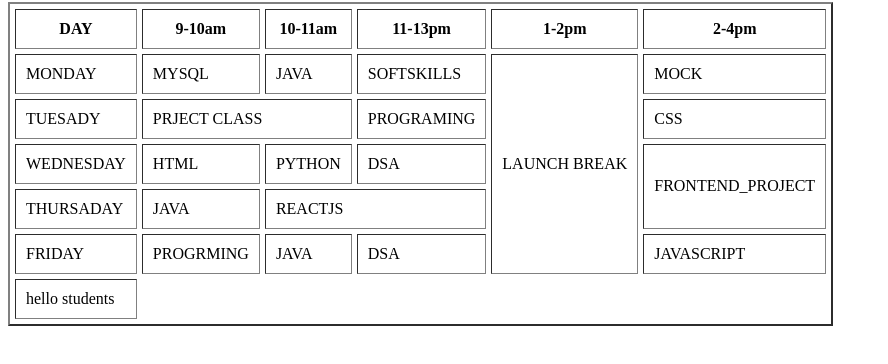
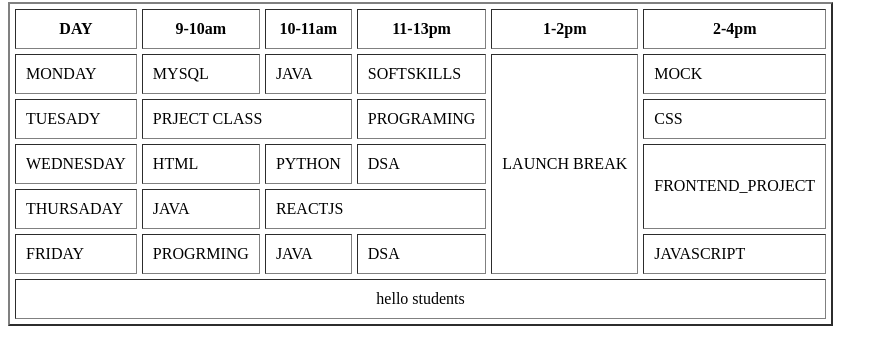
Before and after one commit to sheshadrigoud363/html_projects, a plain HTML site: page index.html in a window 1280 px wide. Shown: the part 78-442 px from the top of the page, without its empty margins (0-888 px from the left). Drawn offline with Linux system fonts and the light colour scheme.

Commit message:
Add files via upload

```diff
--- a/index.html
+++ b/index.html
@@ -51,7 +51,7 @@
         <td>JAVASCRIPT</td>
       </tr>
       <tr>
-        <td>hello students</td>
+        <td colspan="6" style="text-align: center">hello students</td>
       </tr>
     </table>
   </body>
```
